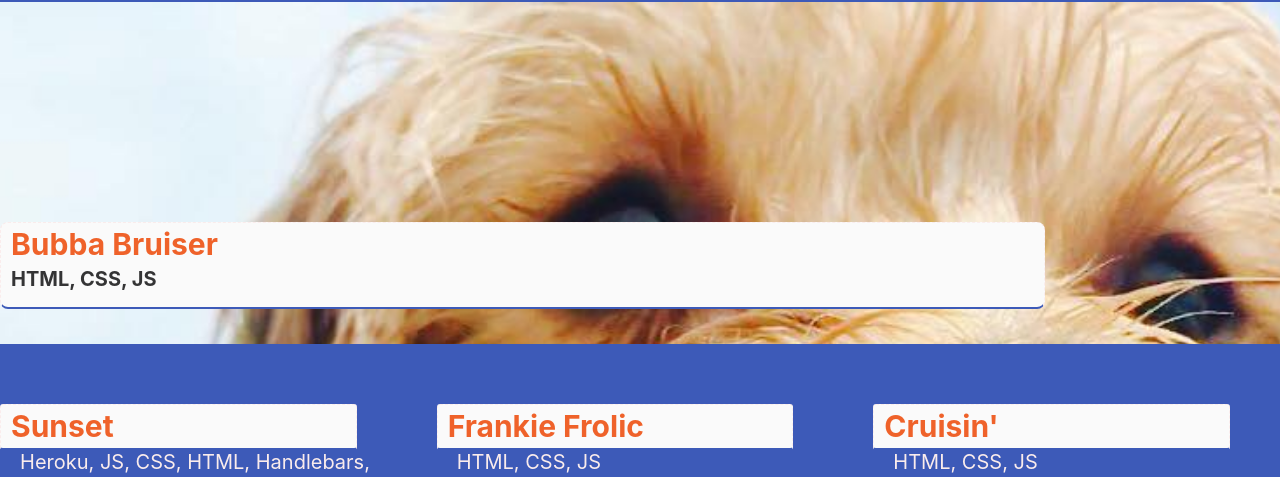
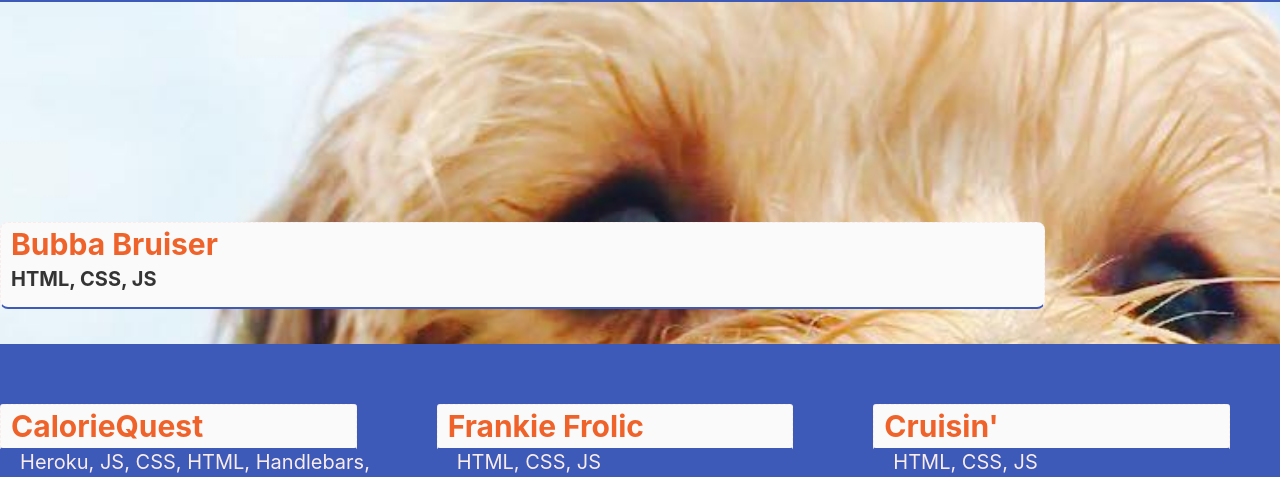
Before and after one commit to f-kreuk/FlorianKreuk-Portfolio, a plain HTML site: page index.html in a window 1280 px wide. Shown: the part 593-1070 px from the top of the page. Drawn offline with Linux system fonts and the light colour scheme.

```diff
--- a/index.html
+++ b/index.html
@@ -56,7 +56,7 @@
 <!-- Little Project Cards -->
       <div class="card-column">
         <figure class="card code-card">
-          <h3 class="card-header">Sunset</h3>
+          <h3 class="card-header">CalorieQuest</h3>
           <div class="card-body">
             <p>Heroku, JS, CSS, HTML, Handlebars, MVC</p>
           </div>
```
